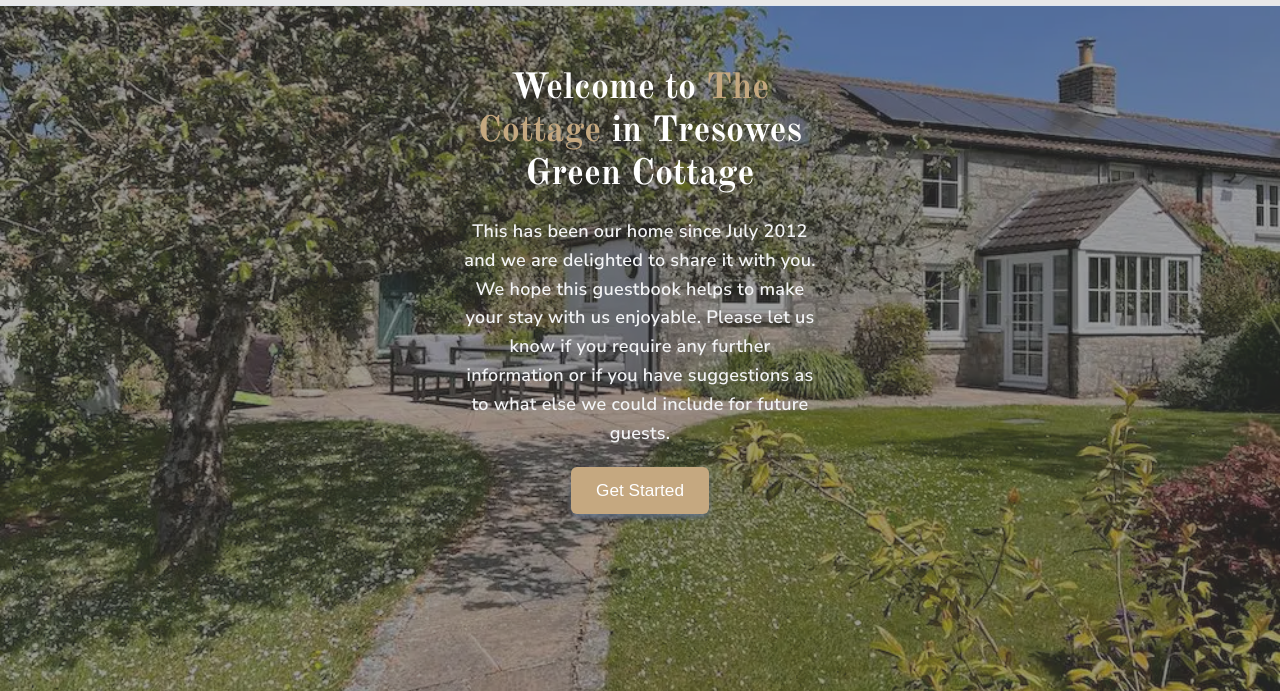
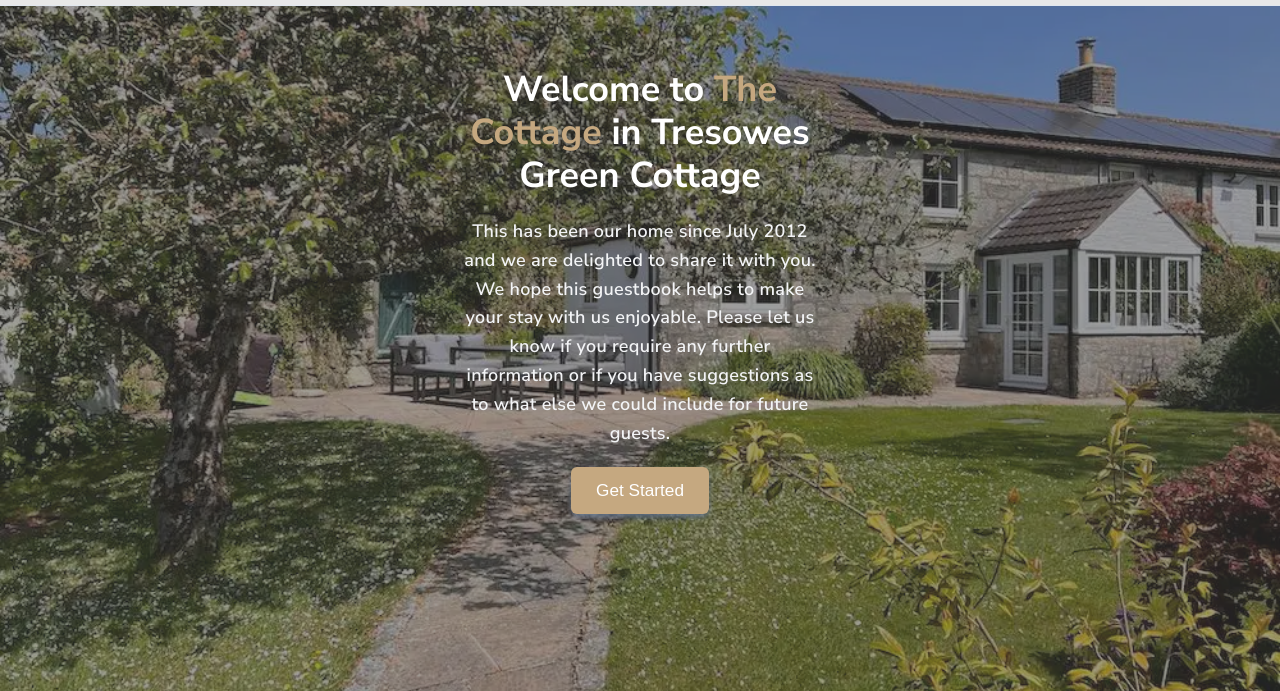
Before and after one commit to Konstantine1307/cottage-guidebook-v2, a website built with Vite: page src/index.html in a window 1280 px wide. Shown: the part 109-800 px from the top of the page. Built offline with nearby package versions, Linux system fonts and the light colour scheme.

Commit message:
fix: use !important on hero h1 Nunito Sans to override global h1 rule

```diff
--- a/src/styles/global.css
+++ b/src/styles/global.css
@@ -427,7 +427,7 @@ dialog::backdrop {
 }
 
 .hero-content h1 {
-  font-family: "Nunito Sans", system-ui, sans-serif;
+  font-family: "Nunito Sans", system-ui, sans-serif !important;
   font-size: 2.25rem;
   line-height: 1.2;
   font-weight: 700;
```
